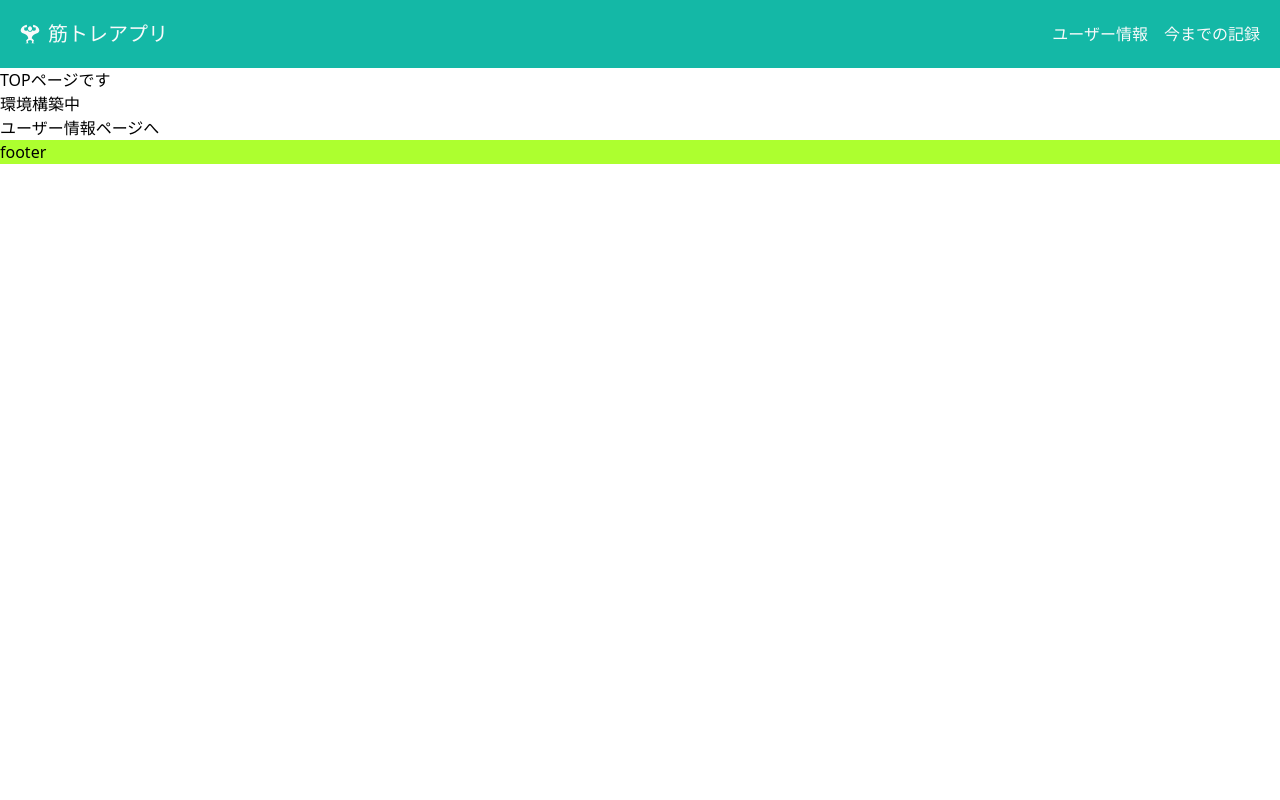
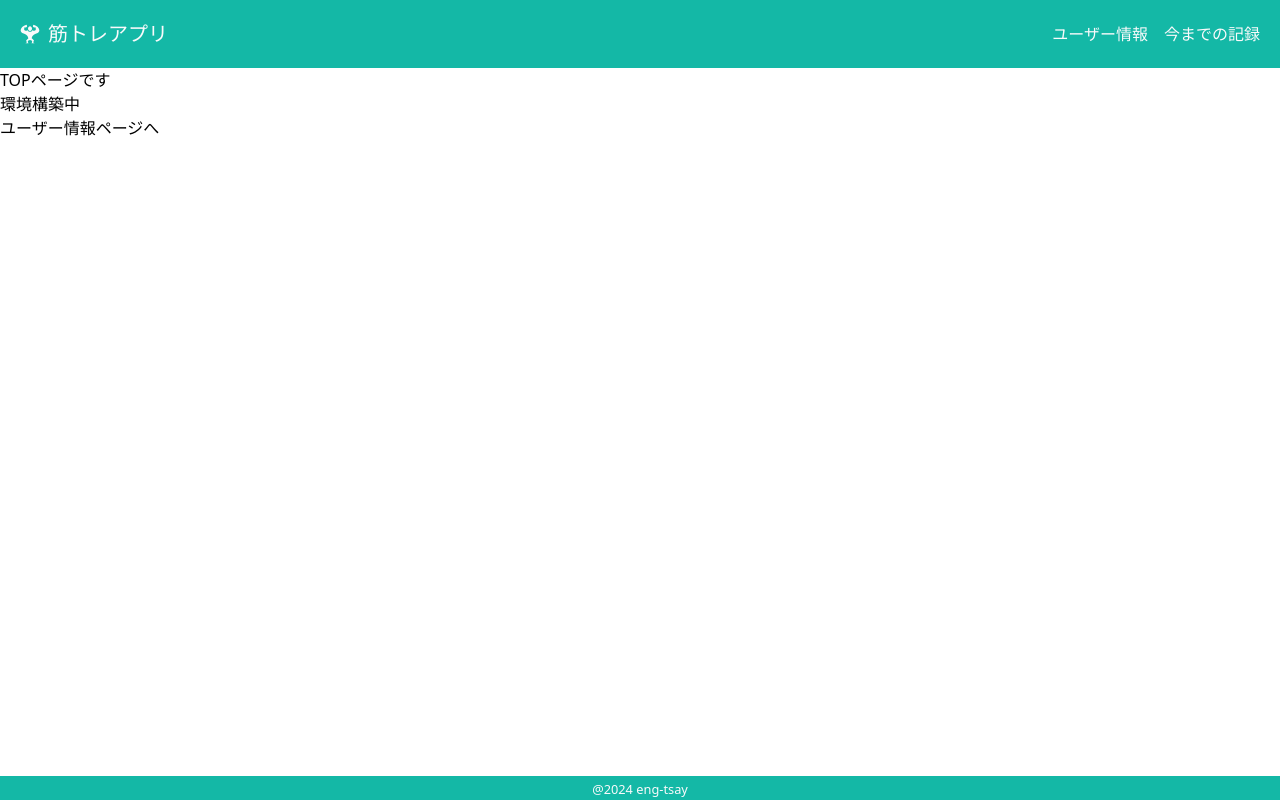
Before and after one commit to kounoti/iron-muscle-app, a Next.js app: page / in a window 1280 px wide. Built offline with nearby package versions, Linux system fonts and the light colour scheme.

Commit message:
headerとfooterを作成し、位置を固定させた

```diff
--- /dev/null
+++ b/src/app/components/Footer/Footer.jsx
@@ -0,0 +1,13 @@
+import Link from "next/link";
+
+const Footer = () => {
+  return (
+    <>
+      <footer className="absolute bottom-0 w-full text-center bg-teal-500 text-gray-50 h-15">
+        <small>@2024 eng-tsay</small>
+      </footer>
+    </>
+  );
+};
+
+export default Footer;
--- a/src/app/components/Header/Header.jsx
+++ b/src/app/components/Header/Header.jsx
@@ -7,7 +7,7 @@ const Header = () => {
       <header>
         <nav className="bg-teal-500 text-gray-50 flex items-center justify-between p-3 md:p-5">
           <div className="flex items-center">
-            <Link href="/" passHref>
+            <Link href="/">
               <h1 className="text-lg md:text-xl flex items-center cursor-pointer">
                 <GiMuscleUp className="mr-2" />
                 筋トレアプリ
--- a/src/app/layout.js
+++ b/src/app/layout.js
@@ -1,3 +1,4 @@
+import Footer from "./components/Footer/Footer";
 import Header from "./components/Header/Header";
 import "./globals.css";
 
@@ -14,7 +15,7 @@ export default function RootLayout({ children }) {
 
         {children}
 
-        <footer>footer</footer>
+        <Footer />
       </body>
     </html>
   );
```
